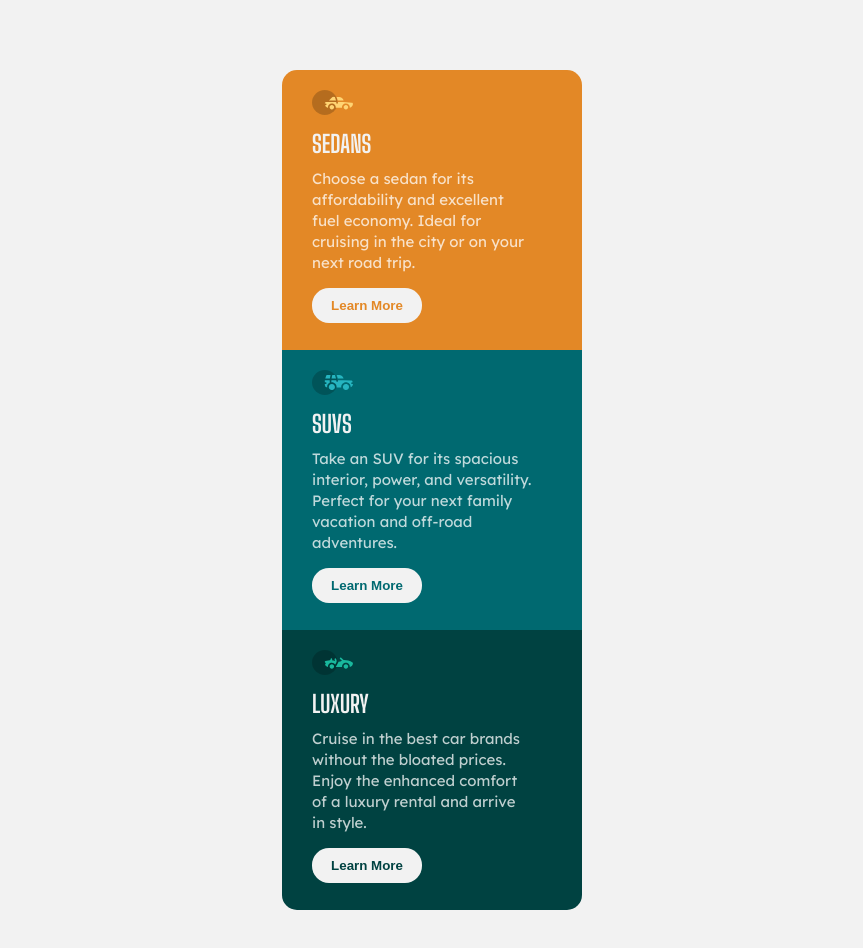
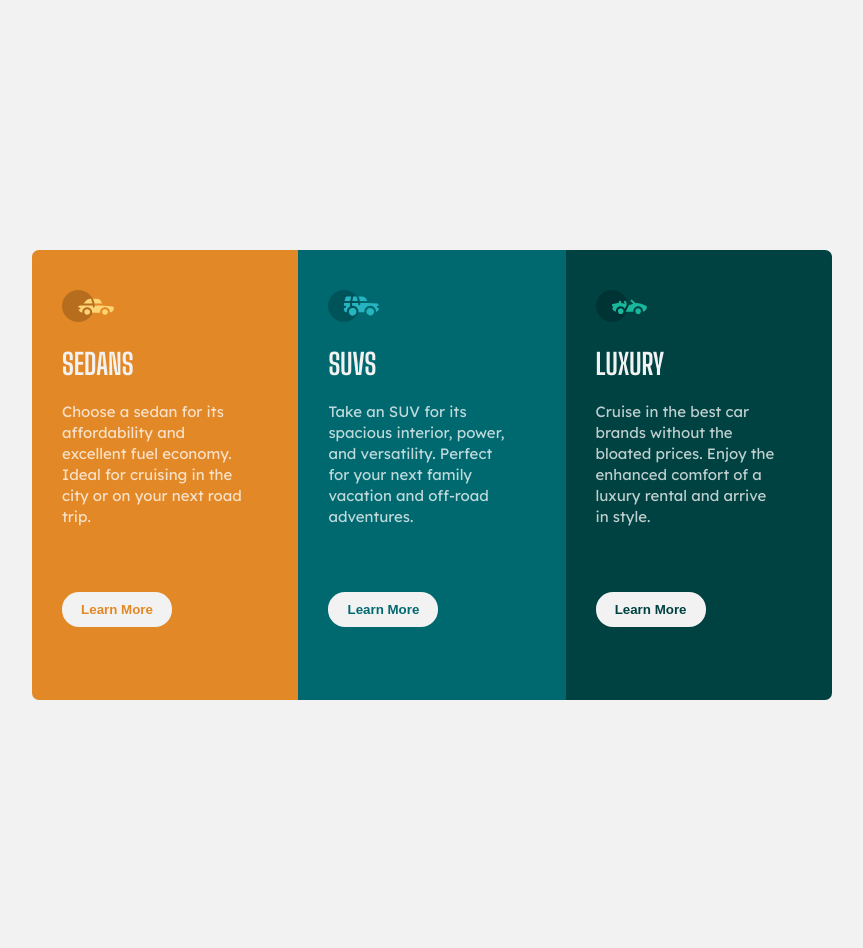
Before and after one commit to Julinsky23/3-column-preview-card-component-main, a plain HTML site: page index.html in a window 1280 px wide. Shown: the whole page, without its empty margins (208-1071 px from the left). Drawn offline with Linux system fonts and the light colour scheme.

Commit message:
Media Queries, README.md updated

```diff
--- a/styles.css
+++ b/styles.css
@@ -30,8 +30,6 @@ body{
     align-items: center;
     flex-direction: column;
     margin: 70px auto;
-    border-radius: 20px;
-
 }
 
 article{
@@ -99,3 +97,49 @@ button{
 .btn3{
     color: var(--very-dark-cyan);
 }
+
+
+@media screen and (min-width: 800px){
+    .card{
+        flex-direction: row;
+        margin: 250px auto;
+        max-width: 800px;
+    }
+
+    img{
+        width: 25%;
+        padding-top: 20px;
+    }
+
+    h1, h2, h3{
+        padding-bottom: 20px;
+        padding-top: 20px;
+        font-size: 29px;
+    }
+
+    .part-one{
+        border-top-right-radius: 0px;
+        border-bottom-left-radius: 7px;
+        border-top-left-radius: 7px;
+        height: 450px;
+        width: 300px;
+    }
+
+    .part-two{
+        height: 450px;
+        width: 300px;
+        padding-right: 35px;
+    }
+
+    .part-three{
+        border-top-right-radius: 7px;
+        border-bottom-left-radius: 0px;
+        border-bottom-right-radius: 7px;
+        height: 450px;
+        width: 300px;
+    }
+
+    button{
+        margin-top: 50px;
+    }
+}
```
Also changed, not shown: desktop_solution.png (added), mobile_solution.png (added), 1 other file.
